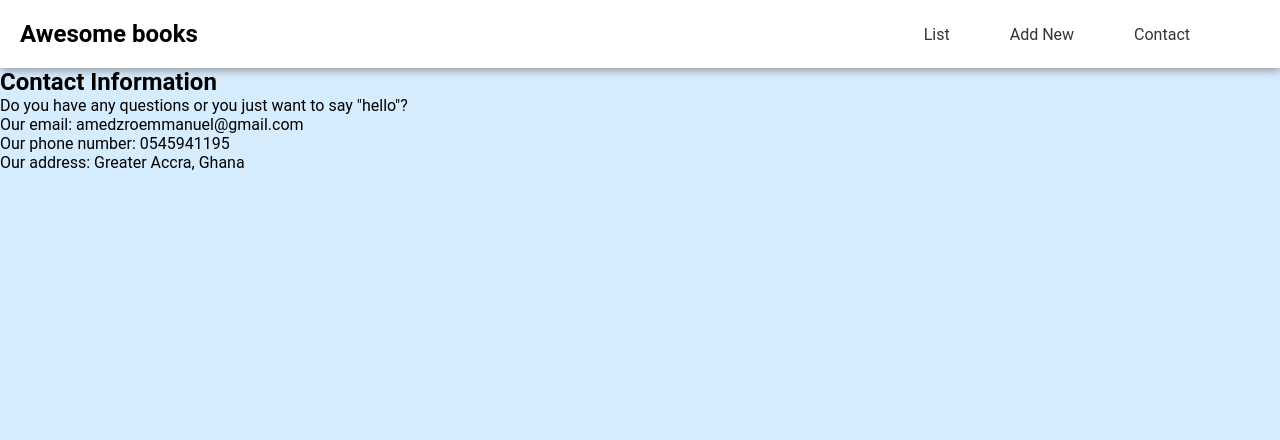
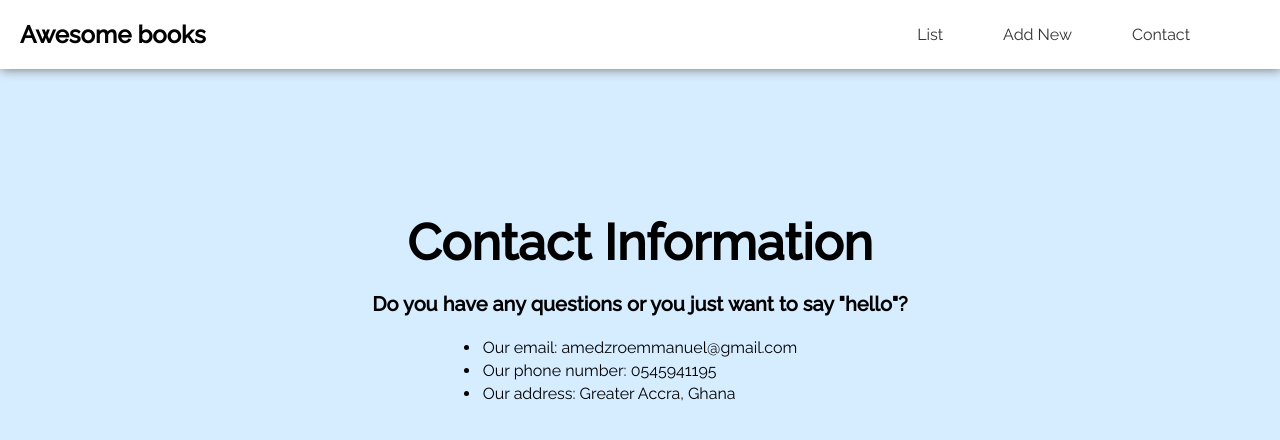
Before and after one commit to Amedzro-Elikplim/Awesome-books, a website: page pages/contact.html in a window 1280 px wide. Drawn offline with Linux system fonts and the light colour scheme; a web font is replaced by a local one.

Commit message:
Add styling to contact information page

```diff
--- a/styles.css
+++ b/styles.css
@@ -2,7 +2,6 @@
   box-sizing: border-box;
   padding: 0;
   margin: 0;
-  font-family: Roboto, sans-serif;
 }
 
 body {
@@ -11,6 +10,10 @@ body {
 
 .header {
   width: 100vw;
+}
+
+.logo {
+  font-family: Raleway, sans-serif;
 }
 
 .navbar {
@@ -39,13 +42,14 @@ body {
   cursor: pointer;
 }
 
-.nav-links:hover {
-   color: rgb(95, 180, 253);
-}
 
 .link {
   text-decoration: none;
   color: rgb(51, 51, 51);
+}
+
+.link:hover {
+  color: rgb(67, 146, 250);
 }
 
 .list {
@@ -189,6 +193,55 @@ body {
   box-shadow: 1px 1px 15px rgb(106, 180, 245);
 }
 
+.contact-section {
+  height: 60vh;
+  display: flex;
+  flex-direction: column;
+  flex-wrap: wrap;
+  justify-content: center;
+  align-items: center;
+}
+
+.contact-title {
+  font-size: 50px;
+  font-family: Raleway, sans-serif;
+  font-weight: bolder;
+  margin: 20px;
+}
+
+.contact-message {
+  font-family: Raleway, sans-serif;
+  font-weight: bold;
+  font-size: 20px;
+}
+
+.contact-information {
+  margin: 20px;
+}
+
+.info {
+  font-family: Raleway, sans-serif;
+  padding: 2px;
+}
+
+.footer {
+  width: 100vw;
+  height: 50px;
+  background-color: rgb(87, 174, 255);
+  position: absolute;
+  bottom: 0;
+  left: 0;
+  right: 0;
+  display: flex;
+  align-items: center;
+}
+
+.copyright {
+  margin-left: 20px;
+  font-family: Raleway, sans-serif;
+}
+
+
 @media (max-width: 768px) {
   .form-section {
     width: 80vw;
```
